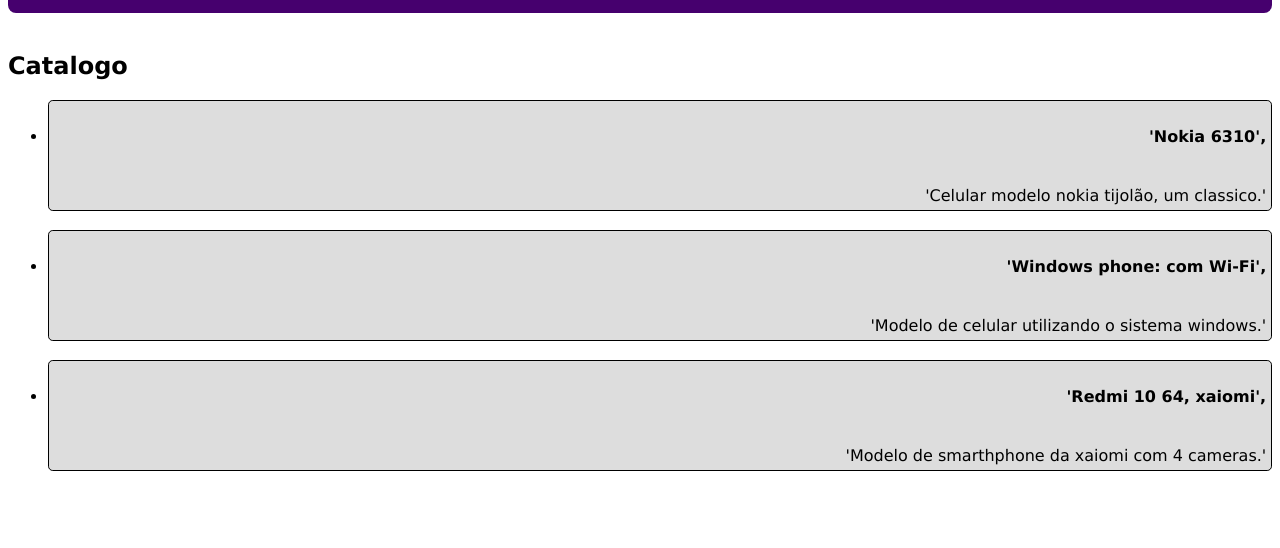
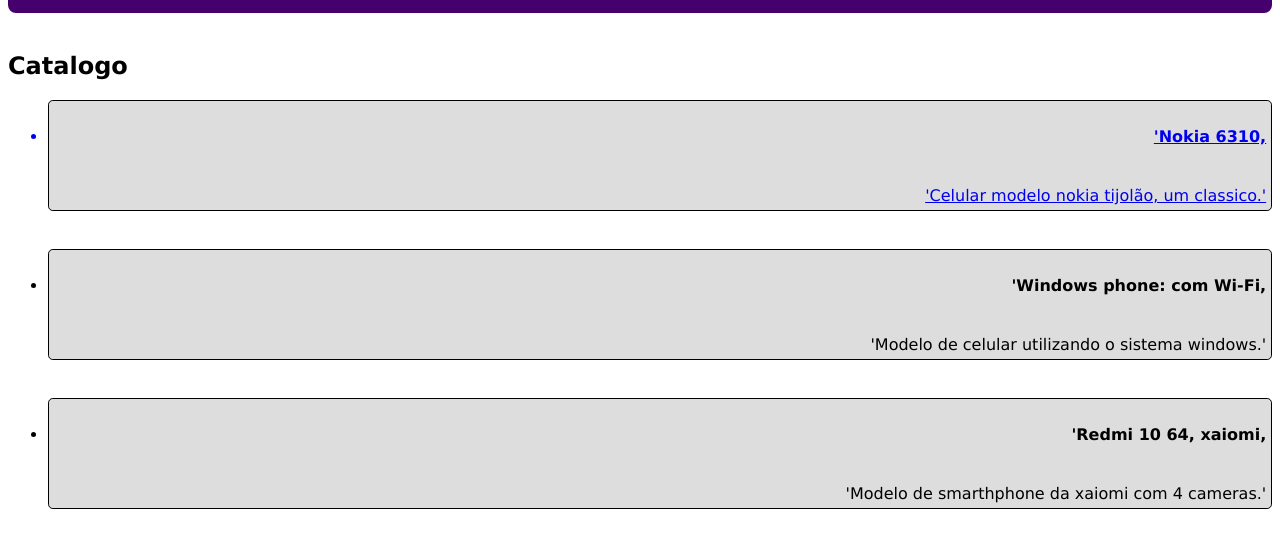
Before and after one commit to ReiBrasil/KingsPhone, a plain HTML site: page KingsPhone/index.html in a window 1280 px wide. Shown: the part 108-656 px from the top of the page. Drawn offline with Linux system fonts and the light colour scheme.

Commit message:
testando outras paginas

```diff
--- a/KingsPhone/index.html
+++ b/KingsPhone/index.html
@@ -30,27 +30,27 @@
 <h2>Catalogo</h2>
 
     <ul id="lista">
-        <li>
+            <a href="paginas/Nokia6310.html"><li>
 
-            <h4>'Nokia 6310',</h4>
+            <h4>'Nokia 6310,</h4>
             <br>
             <span>'Celular modelo nokia tijolão, um classico.'</span>
 
-            </li>
+            </li></a>
             <br>
-
+            <br>
             <li>
 
-            <h4>'Windows phone: com Wi-Fi',</h4>
+            <h4>'Windows phone: com Wi-Fi,</h4>
             <br>
             <span>'Modelo de celular utilizando o sistema windows.'</span>
 
             </li>
             <br>
-
+            <br>
             <li>
 
-            <h4>'Redmi 10 64, xaiomi',</h4>
+            <h4>'Redmi 10 64, xaiomi,</h4>
             <br>
             <span>'Modelo de smarthphone da xaiomi com 4 cameras.'</span>
 
```
